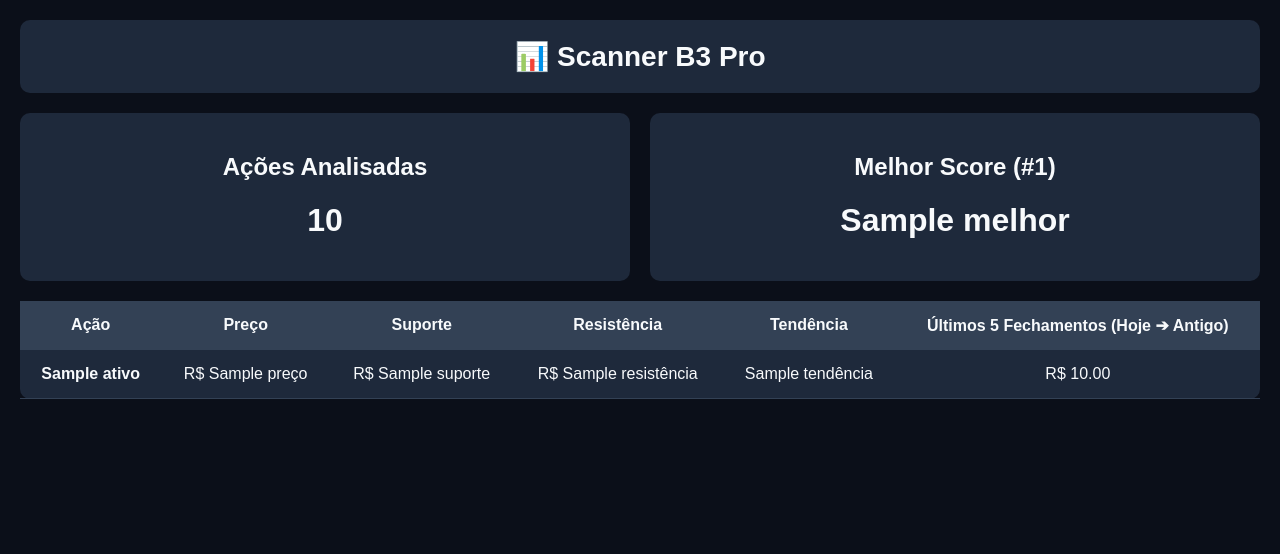
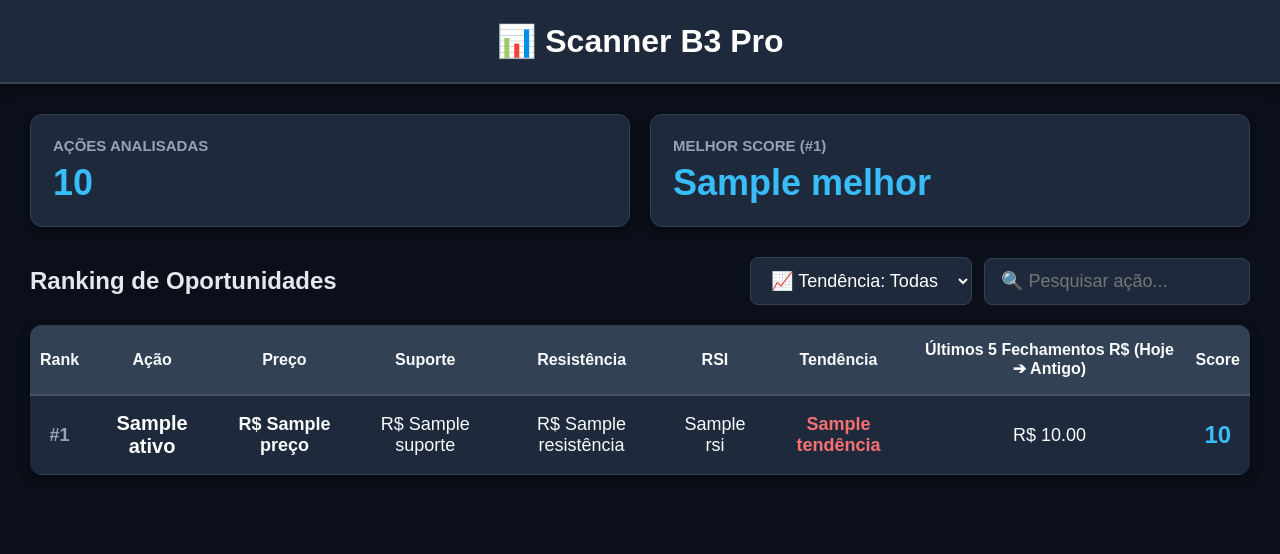
Before and after one commit to duduamora2005-netizen/scanner-b3, a Flask app: template templates/index.html in a window 1280 px wide. Shown: the top 554 px of the page. Run offline with Flask 3, Linux system fonts and the light colour scheme; the template is opened without the code that fills it: most values are stand-ins (such as "Sample title", 1, 10 or a date in 2020).

Commit message:
Update index.html

```diff
--- a/templates/index.html
+++ b/templates/index.html
@@ -4,64 +4,80 @@
     <meta charset="UTF-8">
     <title>Scanner B3 Pro</title>
     <style>
-        body { background: #0b0f19; font-family: Arial, sans-serif; color: #f8fafc; margin: 0; padding: 20px; }
-        header { background: #1e293b; padding: 20px; text-align: center; font-size: 28px; font-weight: bold; border-radius: 10px; margin-bottom: 20px; }
+        body { background: #0b0f19; font-family: Arial, sans-serif; color: #f8fafc; margin: 0; padding-bottom: 50px; font-size: 18px; }
+        header { background: #1e293b; padding: 22px; text-align: center; font-size: 32px; font-weight: bold; color: #ffffff; border-bottom: 2px solid #334155; box-shadow: 0 4px 10px rgba(0,0,0,0.5); }
+        .container { padding: 30px; max-width: 1650px; margin: 0 auto; }
+        .cards { display: flex; gap: 20px; margin-bottom: 30px; }
+        .card { background: #1e293b; padding: 22px; border-radius: 12px; flex: 1; box-shadow: 0 4px 6px rgba(0,0,0,0.4); border: 1px solid #334155; }
+        .card h2 { font-size: 15px; color: #94a3b8; margin: 0 0 8px 0; text-transform: uppercase; font-weight: bold; }
+        .card h1 { font-size: 36px; margin: 0; color: #38bdf8; font-weight: bold; }
+        .search-container { margin-bottom: 20px; display: flex; justify-content: space-between; align-items: center; gap: 15px; flex-wrap: wrap; }
+        .search-container h2 { font-size: 24px; margin: 0; color: #e2e8f0; }
+        .controls { display: flex; gap: 12px; align-items: center; }
+        .filter-select, .search-input { padding: 12px 16px; font-size: 18px; border-radius: 8px; border: 1px solid #334155; background: #1e293b; color: #ffffff; outline: none; }
+        table { width: 100%; background: #1e293b; border-radius: 12px; overflow: hidden; border-collapse: collapse; box-shadow: 0 4px 10px rgba(0,0,0,0.4); }
+        th { background: #334155; color: #f8fafc; padding: 16px 10px; text-align: center; font-size: 16px; font-weight: bold; border-bottom: 2px solid #475569; cursor: pointer; }
+        td { padding: 16px 10px; text-align: center; border-bottom: 1px solid #334155; font-size: 18px; }
 
-        table { width: 100%; background: #1e293b; border-radius: 10px; border-collapse: collapse; margin-top: 20px; }
-        th { background: #334155; padding: 15px; text-align: center; }
-        td { padding: 15px; text-align: center; border-bottom: 1px solid #334155; }
+        /* CORES SOLICITADAS */
+        .badge-verde { background: rgba(74, 222, 128, 0.2); color: #4ade80; padding: 4px 6px; border-radius: 5px; font-size: 14px; font-weight: bold; }
+        .badge-vermelho { background: rgba(248, 113, 113, 0.2); color: #f87171; padding: 4px 6px; border-radius: 5px; font-size: 14px; font-weight: bold; }
+        .badge-neutro { background: #334155; color: #f8fafc; padding: 4px 6px; border-radius: 5px; font-size: 14px; font-weight: bold; }
 
-        /* Classes de Cor Dinâmicas */
-        .badge-verde { background: rgba(74, 222, 128, 0.2); color: #4ade80; padding: 5px 10px; border-radius: 5px; font-weight: bold; margin: 2px; }
-        .badge-vermelho { background: rgba(248, 113, 113, 0.2); color: #f87171; padding: 5px 10px; border-radius: 5px; font-weight: bold; margin: 2px; }
-        .badge-neutro { background: #334155; color: #f8fafc; padding: 5px 10px; border-radius: 5px; font-weight: bold; margin: 2px; }
-
-        .var-container { display: flex; justify-content: center; gap: 5px; }
-        .cards { display: flex; gap: 20px; margin-bottom: 20px; }
-        .card { background: #1e293b; padding: 20px; border-radius: 10px; flex: 1; text-align: center; }
+        .var-container { display: flex; justify-content: center; gap: 4px; }
+        .ticker-name { font-size: 20px; font-weight: bold; color: #ffffff; }
+        .alta { color: #4ade80; font-weight: bold; }
+        .baixa { color: #f87171; font-weight: bold; }
+        .score-val { font-size: 24px; color: #38bdf8; font-weight: bold; }
     </style>
 </head>
 <body>
 
 <header>📊 Scanner B3 Pro</header>
 
+<div class="container">
     <div class="cards">
         <div class="card"><h2>Ações Analisadas</h2><h1>{{ total }}</h1></div>
         <div class="card"><h2>Melhor Score (#1)</h2><h1>{{ melhor }}</h1></div>
     </div>
 
-<table>
+    <div class="search-container">
+        <h2>Ranking de Oportunidades</h2>
+        <div class="controls">
+            <select id="filterTendencia" class="filter-select"><option value="TODAS">📈 Tendência: Todas</option></select>
+            <input type="text" id="searchInput" class="search-input" placeholder="🔍 Pesquisar ação...">
+        </div>
+    </div>
+
+    <table id="tabelaAcoes">
         <thead>
             <tr>
-            <th>Ação</th>
-            <th>Preço</th>
-            <th>Suporte</th>
-            <th>Resistência</th>
-            <th>Tendência</th>
-            <th>Últimos 5 Fechamentos (Hoje ➔ Antigo)</th>
+                <th>Rank</th><th>Ação</th><th>Preço</th><th>Suporte</th><th>Resistência</th><th>RSI</th><th>Tendência</th><th>Últimos 5 Fechamentos R$ (Hoje ➔ Antigo)</th><th>Score</th>
             </tr>
         </thead>
         <tbody>
             {% for acao in acoes %}
             <tr>
-            <td><strong>{{ acao.Ativo }}</strong></td>
-            <td>R$ {{ acao.Preço }}</td>
+                <td><span style="color: #94a3b8; font-weight: bold;">#{{ loop.index }}</span></td>
+                <td class="ticker-name">{{ acao.Ativo.replace('.SA', '') }}</td>
+                <td><strong>R$ {{ acao.Preço }}</strong></td>
                 <td>R$ {{ acao.Suporte }}</td>
                 <td>R$ {{ acao.Resistência }}</td>
-            <td>{{ acao.Tendência }}</td>
+                <td>{{ acao.RSI }}</td>
+                <td class="{{ 'alta' if acao.Tendência == 'ALTA' else 'baixa' }}">{{ acao.Tendência }}</td>
                 <td>
                     <div class="var-container">
                         {% for v in acao.UltimasVariacoes %}
-                        <span class="badge-{{ v.cor }}">
-                            R$ {{ "%.2f"|format(v.valor) }}
-                        </span>
+                            <!-- AQUI A LÓGICA DE CORES SOLICITADA -->
+                            <span class="badge-{{ v.cor }}">R$ {{ "%.2f"|format(v.valor) }}</span>
                         {% endfor %}
                     </div>
                 </td>
+                <td><strong class="score-val">{{ acao.Score }}</strong></td>
             </tr>
             {% endfor %}
         </tbody>
     </table>
-
+</div>
 </body>
 </html>
```
Lines whose indentation alone changed are shown as unchanged.
